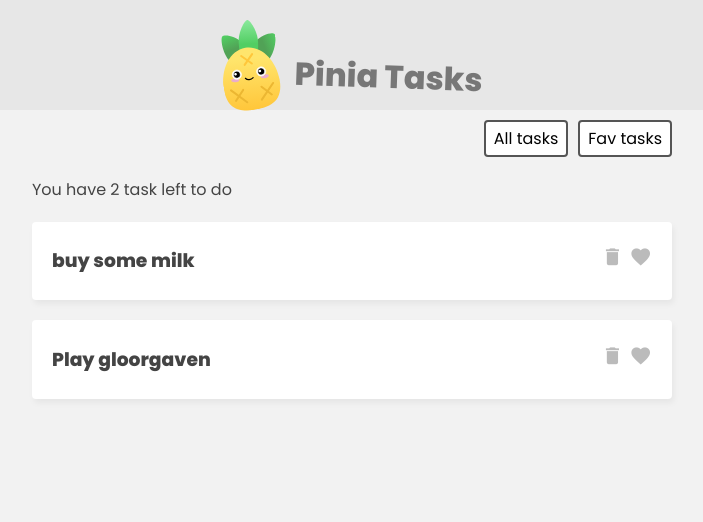
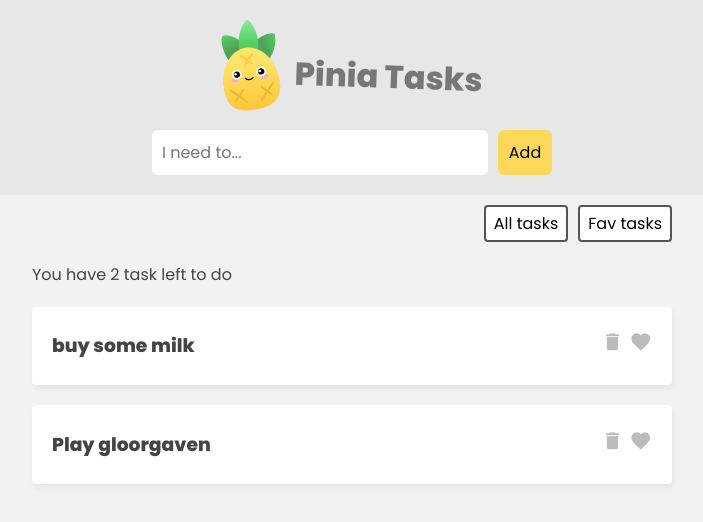
Before and after one commit to thoriqdharmawan/pinia-tasks, a Vue app: page / in a window 1280 px wide. Shown: the top 522 px of the page, without its empty margins (288-991 px from the left). Built offline with nearby package versions, Linux system fonts and the light colour scheme.

Commit message:
feat(store): add delete and togglefav action

```diff
--- a/src/App.vue
+++ b/src/App.vue
@@ -4,6 +4,11 @@
       <img src="./assets/pinia-logo.svg" alt="Pinia Logo" />
       <h1>Pinia Tasks</h1>
     </header>
+
+    <div class="new-task-form">
+      <TaskForm />
+    </div>
+
 
     <nav class="filter">
       <button @click="filter = 'all'">All tasks </button>
@@ -28,11 +33,13 @@
 
 <script>
 import { ref } from 'vue';
-import TaskDetails from './components/TaskDetails.vue';
+import TaskDetails from './components/TaskDetails.vue'
 import { useTaskStore } from './stores/TaskStore'
+import TaskForm from './components/TaskForm.vue'
+
 
 export default {
-  components: { TaskDetails },
+  components: { TaskDetails, TaskForm },
   setup() {
     const taskStore = useTaskStore()
 
--- a/src/assets/main.css
+++ b/src/assets/main.css
@@ -59,6 +59,9 @@
   cursor: pointer;
   color: #bbb;
 }
+.task i.active {
+  color: #ff005d;
+}
 
 /* filter nav */
 .filter {
@@ -77,3 +80,32 @@
   font-size: 0.8em;
   font-size: 1em;
 }
+
+/* new task form */
+.new-task-form {
+  background: #e7e7e7;
+  padding: 20px 0;
+}
+form {
+  max-width: 400px;
+  margin: 0 auto;
+  display: grid;
+  grid-template-columns: 3fr 1fr;
+  gap: 10px;
+}
+form button {
+  background: #ffd859;
+  border: 0;
+  padding: 10px;
+  font-family: "Poppins";
+  border-radius: 6px;
+  cursor: pointer;
+  font-size: 1em;
+}
+form input {
+  border: 0;
+  padding: 10px;
+  border-radius: 6px;
+  color: #555;
+  font-size: 1em;
+}
--- a/src/components/TaskDetails.vue
+++ b/src/components/TaskDetails.vue
@@ -2,14 +2,21 @@
   <div class="task">
     <h3>{{ task.title }}</h3>
     <div class="icons">
-      <i class="material-icons">delete</i>
-      <i class="material-icons">favorite</i>
+      <i class="material-icons" @click="taskStore.deleteTask(task.id)">delete</i>
+      <i class="material-icons" @click="taskStore.toggleFav(task.id)">favorite</i>
     </div>
   </div>
 </template>
 
 <script>
+import { useTaskStore } from '@/stores/TaskStore';
+
 export default {
-  props: ['task']
+  props: ['task'],
+  setup() {
+    const taskStore = useTaskStore()
+
+    return { taskStore }
+  }
 }
 </script>
--- /dev/null
+++ b/src/components/TaskForm.vue
@@ -0,0 +1,32 @@
+<template>
+  <form @submit.prevent="handleSubmit">
+    <input type="text" placeholder="I need to..." v-model="newTask">
+    <button>Add</button>
+  </form>
+</template>
+
+<script>
+import { ref } from 'vue'
+import { useTaskStore } from '../stores/TaskStore'
+
+export default {
+  setup() {
+    const taskStore = useTaskStore()
+
+    const newTask = ref('')
+
+    const handleSubmit = () => {
+      if (newTask.value.length > 0) {
+        taskStore.addTask({
+          title: newTask.value,
+          isFav: false,
+          id: Math.floor(Math.random() * 1000000)
+        })
+        newTask.value = ""
+      }
+    }
+
+    return { handleSubmit, newTask }
+  }
+}
+</script>
--- a/src/stores/TaskStore.js
+++ b/src/stores/TaskStore.js
@@ -20,4 +20,18 @@
       return state.tasks.length;
     },
   },
+  actions: {
+    addTask(task) {
+      this.tasks.push(task);
+    },
+    deleteTask(id) {
+      this.tasks = this.tasks.filter((t) => {
+        return t.id !== id;
+      });
+    },
+    toggleFav(id) {
+      const task = this.tasks.find((t) => t.id === id);
+      task.isFav = !task.isFav;
+    },
+  },
 });
```
